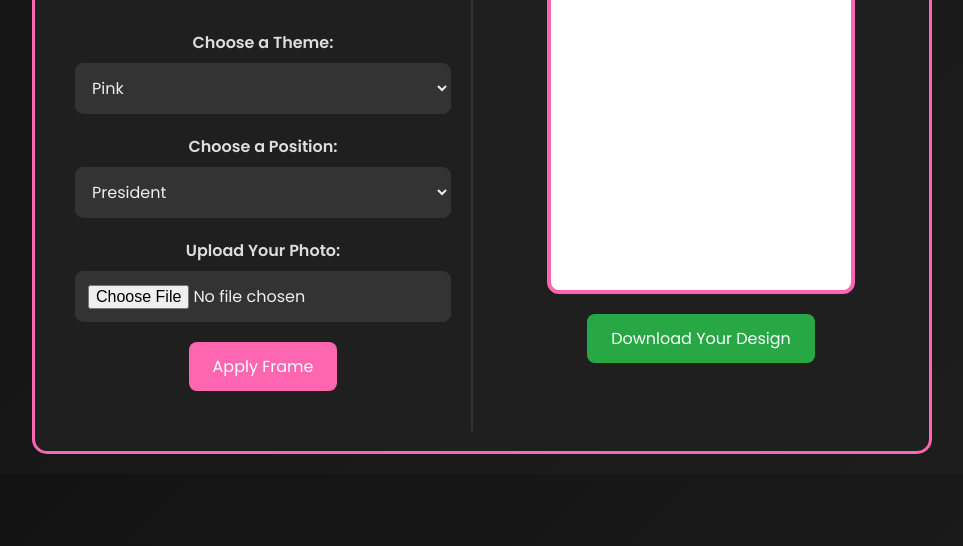
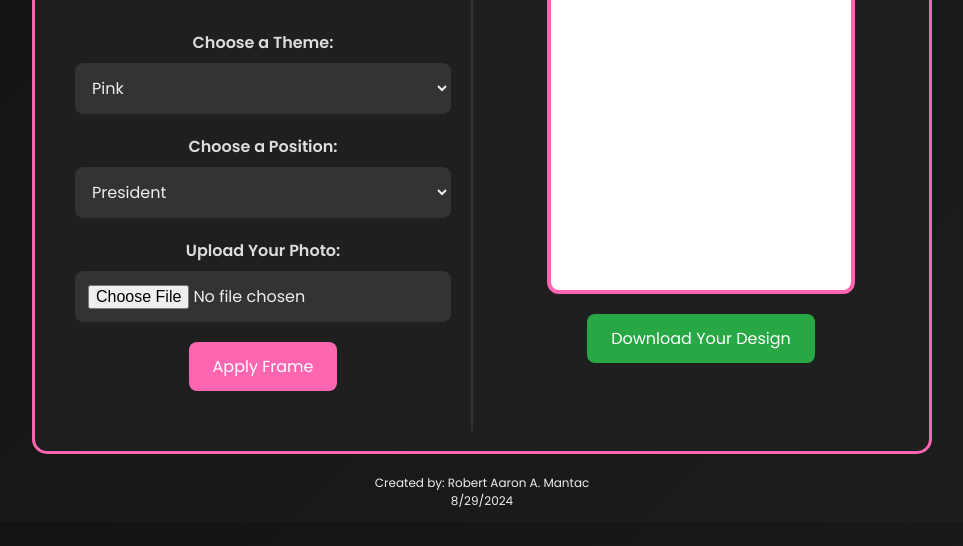
Before and after one commit to MissPetrichor/DP-Blast-BLOOMS-partylist, a plain HTML site: page index.html in a window 1280 px wide. Shown: the part 188-734 px from the top of the page, without its empty margins (158-1121 px from the left). Drawn offline with Linux system fonts and the light colour scheme; a script that the page names is missing.

Commit message:
Update index.html

```diff
--- a/index.html
+++ b/index.html
@@ -155,6 +155,9 @@
                 height: auto;
             }
         }
+        p {
+            font-size: 12px;
+        }
     </style>
 </head>
 <body>
@@ -194,7 +197,6 @@
             </div>
         </div>
         <div class="right-column">
-            <!-- Plain text instruction -->
             <p>Click on the photo to adjust its size and position.</p>
             <canvas id="canvas"></canvas>
             <div class="download-group">
@@ -202,6 +204,7 @@
             </div>
         </div>
     </div>
+    <p>Created by: Robert Aaron A. Mantac<br>8/29/2024</p>
 
     <script src="https://cdnjs.cloudflare.com/ajax/libs/fabric.js/5.2.4/fabric.min.js"></script>
     <script>
```
